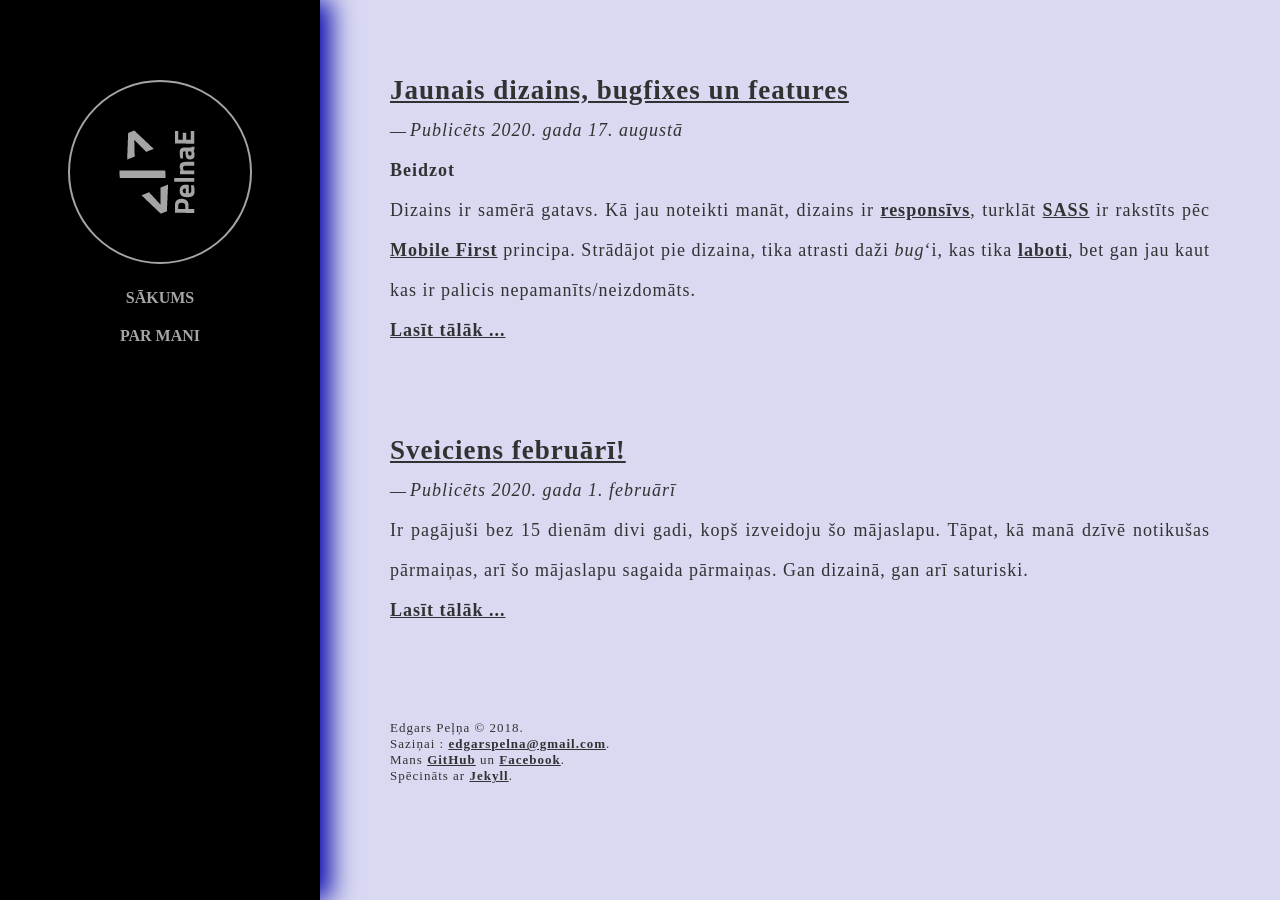
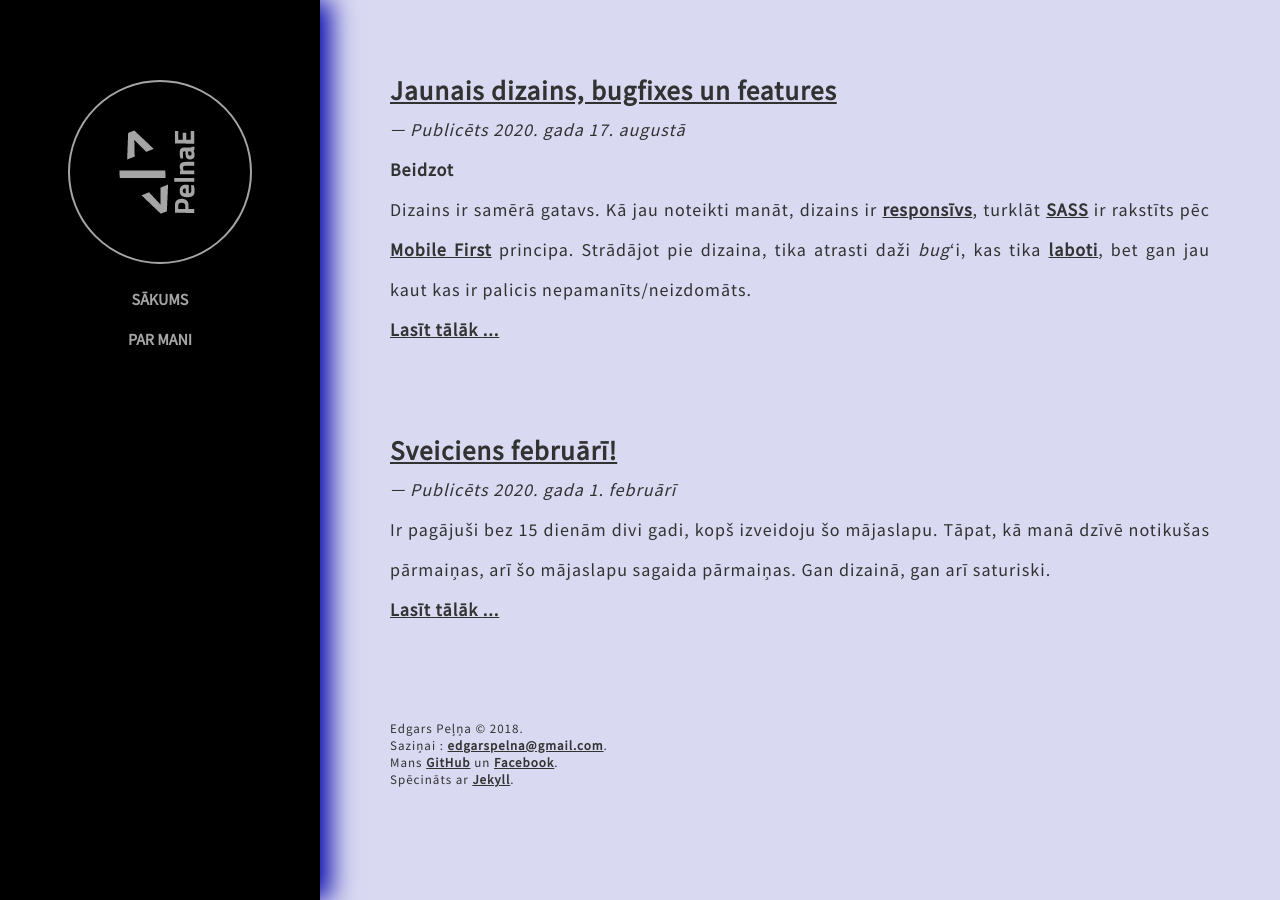
Before and after one commit to edgarspe20/edgarspe20.github.io, a Jekyll site: the page built from index.html, in a window 1280 px wide. Built offline with Jekyll 4.4.1, drawn with Linux system fonts in a browser that asks for light colours; the list of posts is cut into pages by our own code.

Commit message:
Update head.html

```diff
--- a/_includes/head.html
+++ b/_includes/head.html
@@ -4,7 +4,7 @@
 	<meta name="viewport" content="width=device-width, initial-scale=1">
 	<link rel="icon" type="image/x-icon" href="{{ "/assets/pictures/icon.png" | prepend: site.baseurl | prepend: site.url }}">
 	<link rel="preconnect" href="https://fonts.gstatic.com">
-	<link href="https://fonts.googleapis.com/css2?family=Source+Sans+Pro&display=swap" rel="preload" as="style" />
+	<link href="https://fonts.googleapis.com/css2?family=Source+Sans+Pro&display=swap" rel="stylesheet preload prefetch"  as="style" crossorigin="anonymous" />
 	<link rel="stylesheet" href="{{ "/css/main.css" | prepend: site.baseurl }}">
 	<link rel="alternate" type="application/atom+xml" title="News Feed (Atom)" href="/atom.xml">
 	<!-- Global site tag (gtag.js) - Google Analytics -->
```
